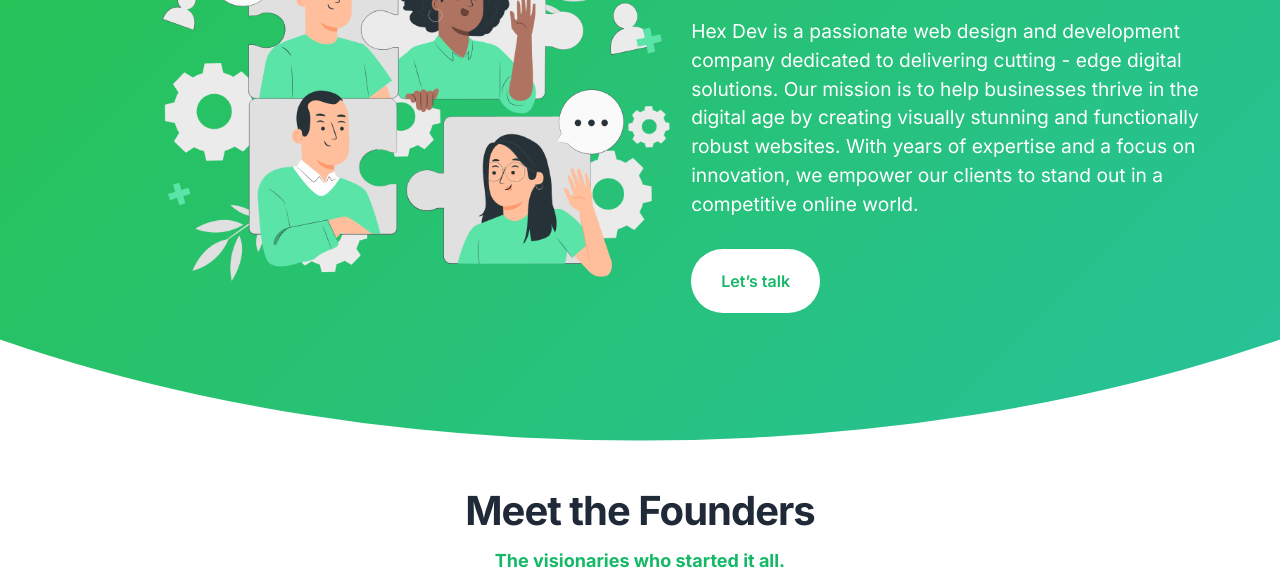
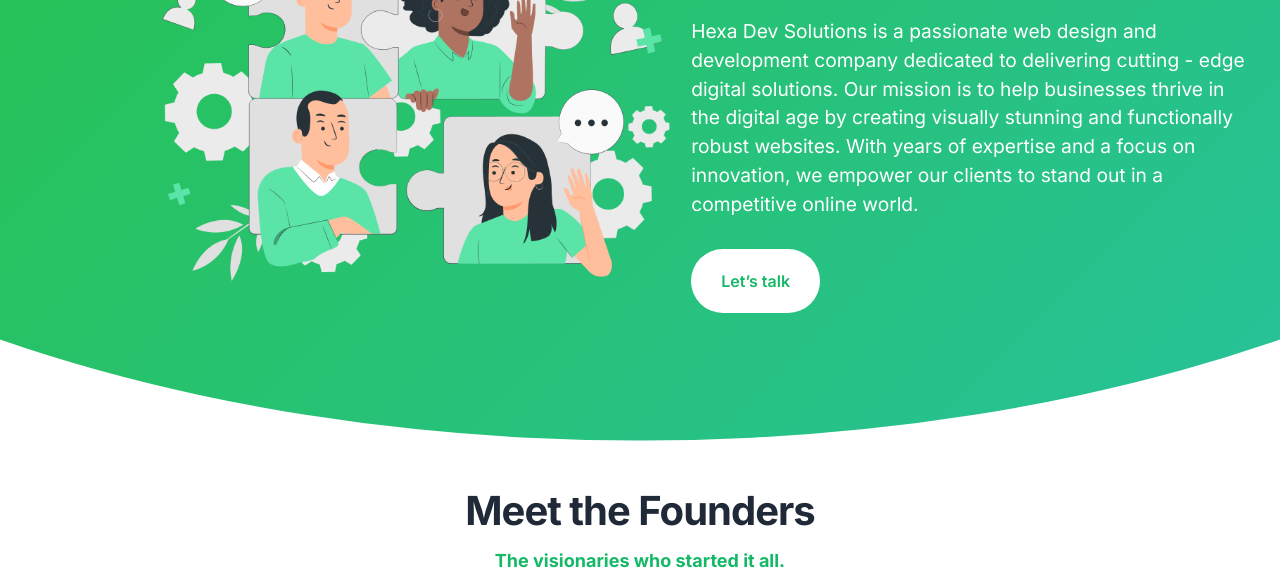
Before and after one commit to HexaDev8/Hexa-Dev-Solutions, a plain HTML site: page about.html in a window 1280 px wide. Shown: the part 219-800 px from the top of the page. Drawn offline with nearby package versions, Linux system fonts and the light colour scheme.

Commit message:
Update about.html

```diff
--- a/about.html
+++ b/about.html
@@ -63,7 +63,7 @@
 
                 <div class="hero-content">
                     <h1>Who We Are</h1>
-                    <p> Hex Dev is a passionate web design and development company dedicated to delivering cutting - edge digital solutions. Our mission is to help businesses thrive in the digital age by creating visually stunning and functionally robust websites. With years of expertise and a focus on innovation, we empower our clients to stand out in a competitive online world. </p>
+                    <p>Hexa Dev Solutions is a passionate web design and development company dedicated to delivering cutting - edge digital solutions. Our mission is to help businesses thrive in the digital age by creating visually stunning and functionally robust websites. With years of expertise and a focus on innovation, we empower our clients to stand out in a competitive online world. </p>
                     <a href="contact.html" class="cta-btn">Let’s talk</a>
                 </div>
             </section>
```
